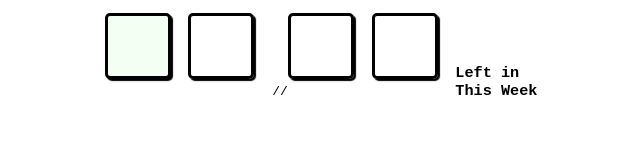
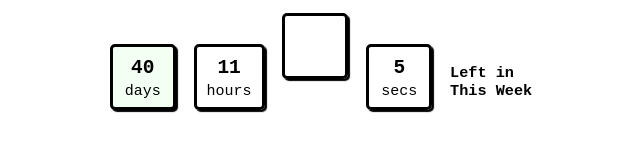
Before and after one commit to Gnebb/mynotion, a plain HTML site: page minimal-time-left-this-year.html in a window 1280 px wide. Shown: the whole page, without its empty margins (319-959 px from the left). Drawn offline with Linux system fonts and the light colour scheme.

Commit message:
Update minimal-time-left-this-year.html

```diff
--- a/minimal-time-left-this-year.html
+++ b/minimal-time-left-this-year.html
@@ -53,7 +53,7 @@
     <div>
         <h2 class="box" id="days"></h2>
         <h2 class="box" id="hours"></h2>
-        //<h2 class="box" id="minutes"></h2>
+        <h2 class="box" id="minutes"></h2>
         <h2 class="box" id="seconds"></h2>
 
         <h3>
@@ -66,48 +66,21 @@
 
 
 <script>
-    /*function CountDownTimer  () {
+    function timeLeftToNewYear() {
         left_days = document.getElementById("days");
         left_hours = document.getElementById("hours");
         left_minutes = document.getElementById("minutes");
         left_seconds = document.getElementById("seconds");
-
-    }
-    function showRemaining (){
-    now = new Date();
-
-
-    if(now.getDay() == 0 ){
-      d = 6
-    }
-    else{
-       d = now.getDay() - 1
-    }
-    days = 6 - d ;
-    hours = 23 - now.getHours();
-    minutes = 59 - now.getMinutes();
-    seconds = 59 - now.getSeconds();*/
-
-    function timeLeftToNewYear() {
-  /**
-   * This function calculates the number of days, hours and seconds left to the new year.
-   *
-   * Returns:
-   * string: A string with the number of days, hours and seconds left to the new year.
-   */
-
         // Get the current date and the date of the new year
         const currentDate = new Date();
         const newYearDate = new Date(currentDate.getFullYear() + 1, 0, 1);
-
         // Calculate the time left to the new year in seconds
         const timeLeftInSeconds = Math.floor((newYearDate - currentDate) / 1000);
-
         // Calculate the number of days, hours and seconds left to the new year
         const daysLeft = Math.floor(timeLeftInSeconds / (3600 * 24));
         const hoursLeft = Math.floor((timeLeftInSeconds % (3600 * 24)) / 3600);
         const secondsLeft = timeLeftInSeconds % 60;
-
+        //Giving the Boxes the Values
         left_days.innerHTML = daysLeft + "<br> <span class=\"small\"> days </span>";
         left_hours.innerHTML = hoursLeft + "<br> <span class=\"small\"> hours</span>";
         //left_minutes.innerHTML = minutes + "<br> <span class=\"small\">mins</span>";
```
Lines whose indentation alone changed are shown as unchanged.
